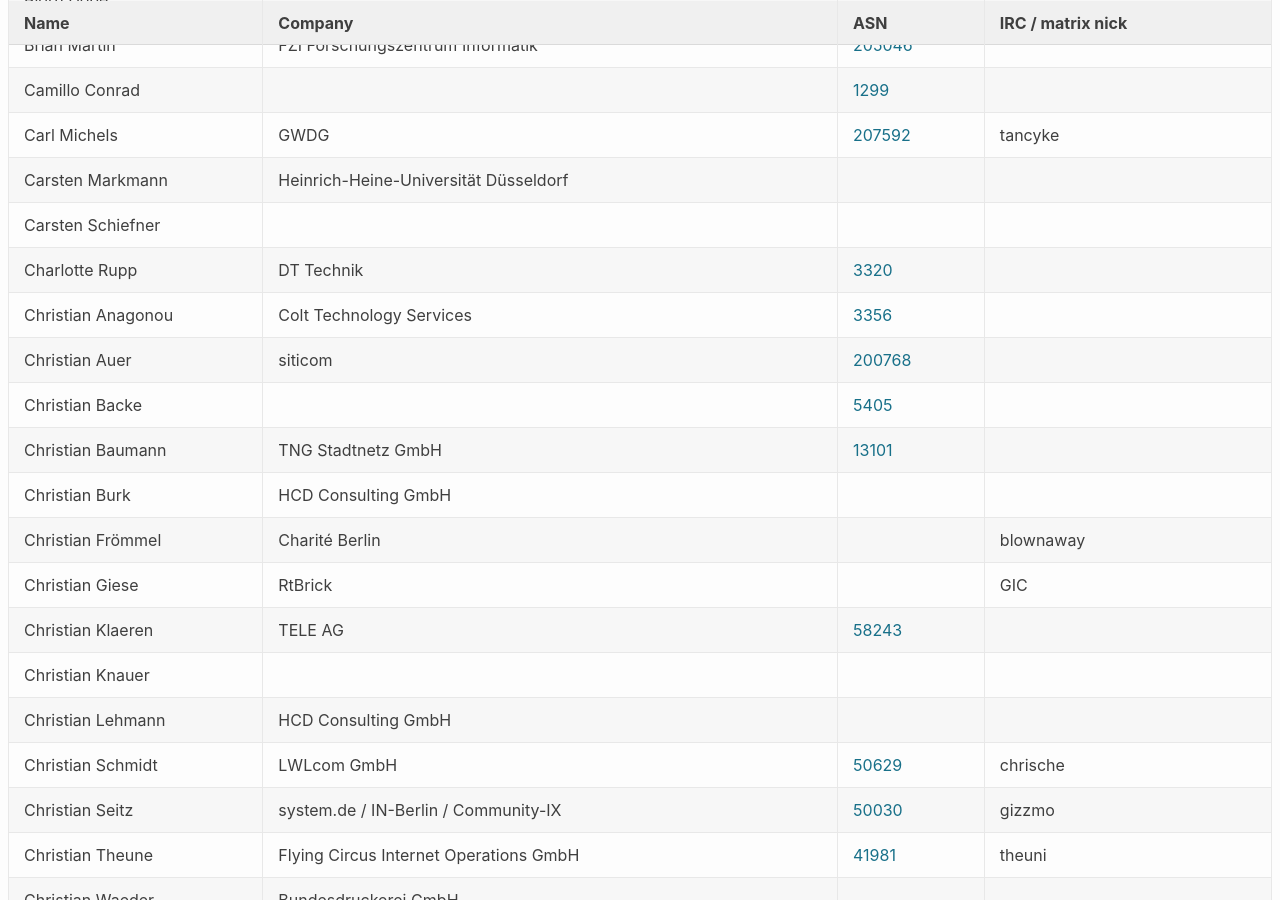
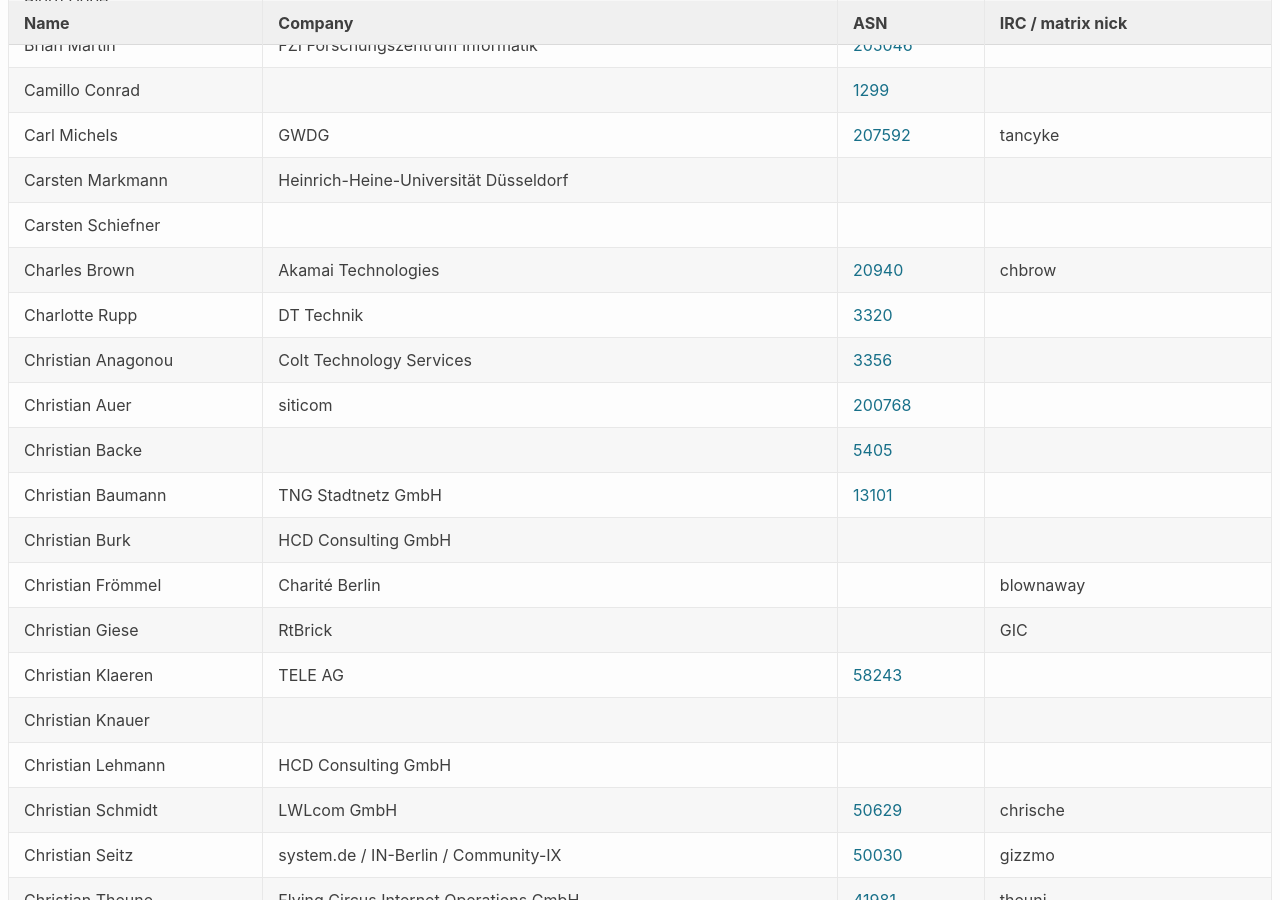
Before and after one commit to denog/pretix-attendeelist, a Jekyll site: the page built from denog16/index.markdown, in a window 1280 px wide and 900 px high, scrolled down 2788 px. Built offline with Jekyll 4.4.1, drawn with Linux system fonts in a browser that asks for light colours.

Commit message:
Latest data: Fri Nov  1 18:33:43 UTC 2024

```diff
--- a/_data/attendees_denog16_onsite.json
+++ b/_data/attendees_denog16_onsite.json
@@ -382,6 +382,12 @@
     "company": null,
     "irc": null,
     "asn": null
+  },
+  {
+    "name": "Charles Brown",
+    "company": "Akamai Technologies",
+    "irc": "chbrow",
+    "asn": "20940"
   },
   {
     "name": "Charlotte Rupp",
```
